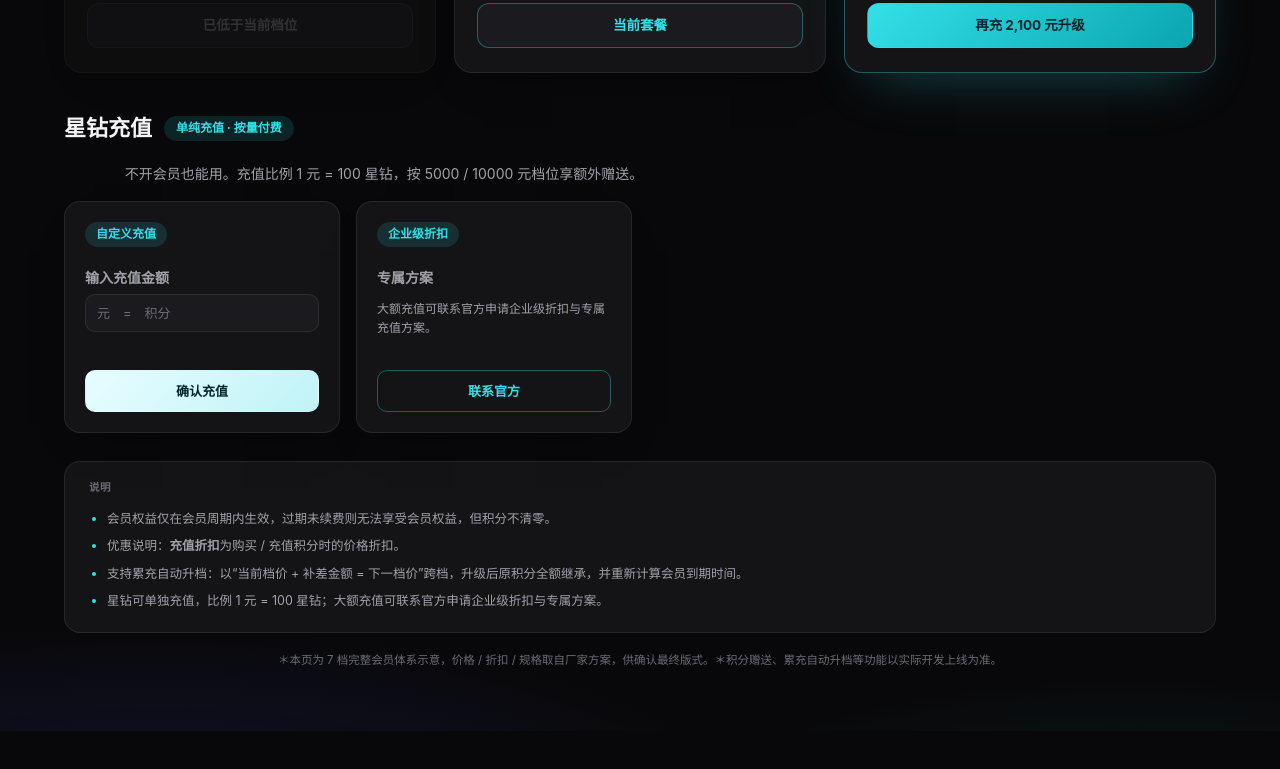
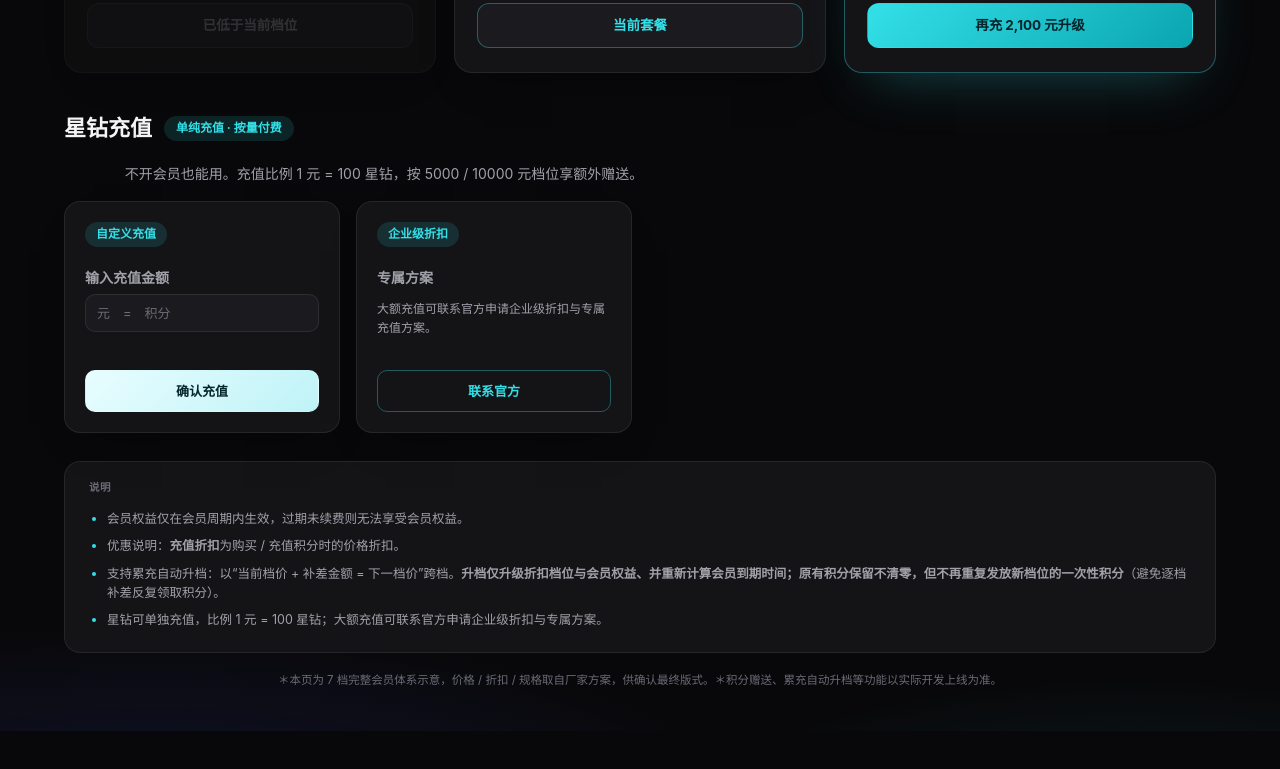
Before and after one commit to sunnygirl-0106/phanthy-movie-pricing, a plain HTML site: page 运营定价/会员体系_v7.html in a window 1280 px wide. Shown: the part 869-1638 px from the top of the page. Drawn offline with Linux system fonts and the light colour scheme.

Commit message:
Update membership system v7 page
Co-Authored-By: Claude Opus 4.8 <noreply@anthropic.com>

```diff
--- a/运营定价/会员体系_v7.html
+++ b/运营定价/会员体系_v7.html
@@ -365,9 +365,9 @@
     <div class="notes">
       <div class="klabel">说明</div>
       <ul>
-        <li>会员权益仅在会员周期内生效，过期未续费则无法享受会员权益，但积分不清零。</li>
+        <li>会员权益仅在会员周期内生效，过期未续费则无法享受会员权益。</li>
         <li>优惠说明：<b>充值折扣</b>为购买 / 充值积分时的价格折扣。</li>
-        <li>支持累充自动升档：以“当前档价 + 补差金额 = 下一档价”跨档，升级后原积分全额继承，并重新计算会员到期时间。</li>
+        <li>支持累充自动升档：以“当前档价 + 补差金额 = 下一档价”跨档。<b>升档仅升级折扣档位与会员权益、并重新计算会员到期时间；原有积分保留不清零，但不再重复发放新档位的一次性积分</b>（避免逐档补差反复领取积分）。</li>
         <li>星钻可单独充值，比例 1 元 = 100 星钻；大额充值可联系官方申请企业级折扣与专属方案。</li>
       </ul>
     </div>
```
